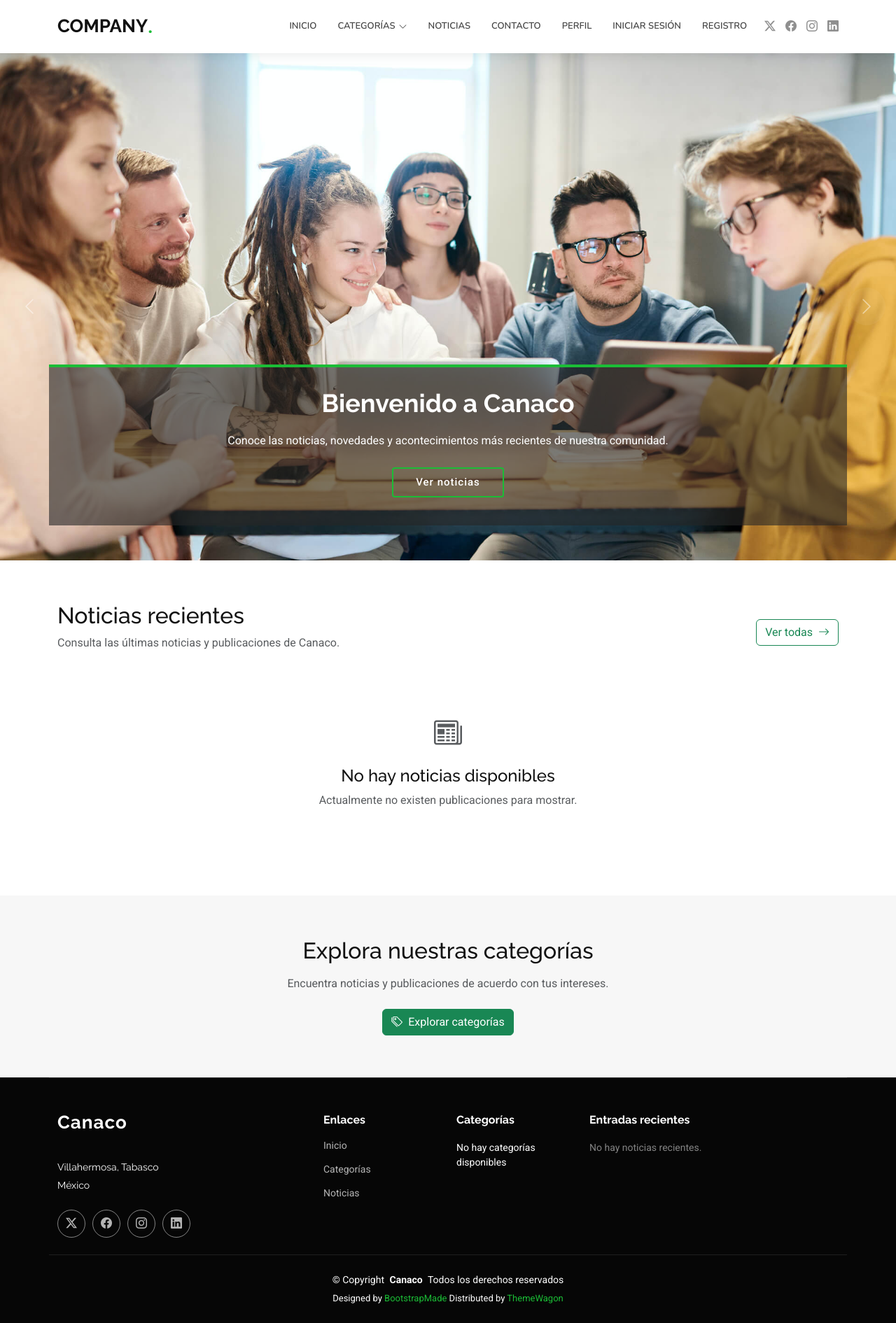
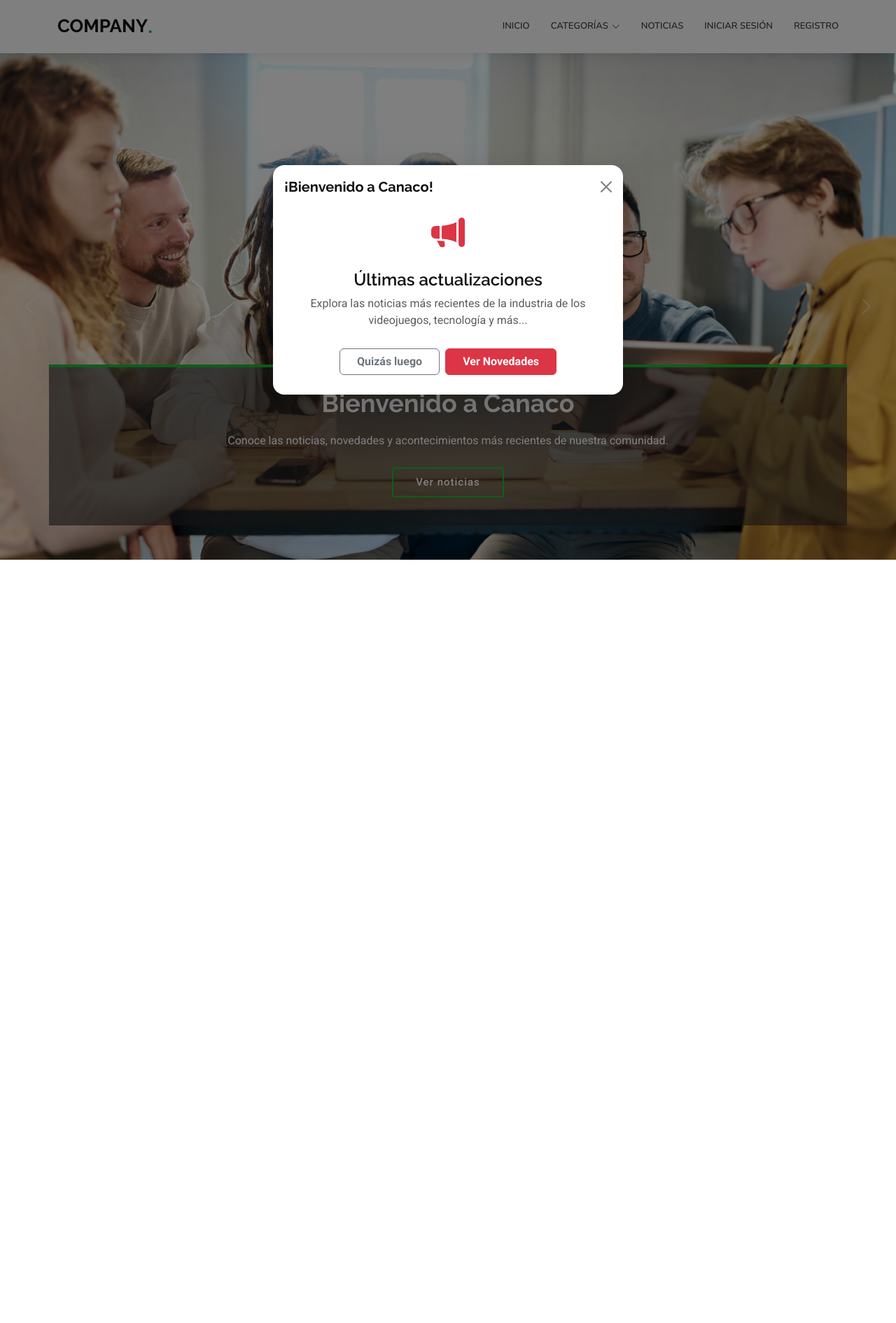
Before and after one commit to IngJoseAntonioRamirezGarcia/cms_canaco, a Django app: page / in a window 1280 px wide. Shown: the whole page at 70% size. After the commit the page ends 800 px from the top, so only its background shows below. Run offline with Django 4.2, Linux system fonts and the light colour scheme; data that the repository does not hold is empty; some libraries are stand-ins or nearby versions.

Commit message:
Actualizacion de configuracion y contenido de Canaco

```diff
--- a/canaco/home/context_processors.py
+++ b/canaco/home/context_processors.py
@@ -1,9 +1,17 @@
-from home.models import Categoria, Publicacion
+from home.models import Categoria, Publicacion, Perfil
 
 def global_categorias(request):
+    perfil_usuario = None
+
+    if request.user.is_authenticated:
+        perfil_usuario = Perfil.objects.filter(
+            user=request.user
+        ).first()
+
     return {
         'global_categorias': Categoria.objects.all().order_by('nombre'),
         'global_recientes': Publicacion.objects.filter(
             estado=Publicacion.ESTADO_PUBLICADO
-        ).order_by('-createdat')[:3]
+        ).order_by('-createdat')[:3],
+        'perfil_usuario': perfil_usuario,
     }
--- a/canaco/home/templates/home/base.html
+++ b/canaco/home/templates/home/base.html
@@ -8,4 +8,5 @@
 <body>
     <h1>Estas en la base</h1>
 </body>
+
 </html>
--- a/canaco/home/templates/home/index.html
+++ b/canaco/home/templates/home/index.html
@@ -7,6 +7,8 @@
 {% block content %}
 
 <main class="main">
+
+
 
     <!-- CARRUSEL PRINCIPAL -->
     <section id="hero" class="hero section dark-background">
@@ -281,7 +283,35 @@
         </div>
 
     </section>
+<!-- ================= MODAL DE ANUNCIO / BIENVENIDA ================= -->
+  <div class="modal fade" id="modalIndex" tabindex="-1" aria-labelledby="modalIndexLabel" aria-hidden="true">
+    <div class="modal-dialog modal-dialog-centered">
+      <div class="modal-content rounded-4 border-0 shadow-lg">
+        <div class="modal-header border-bottom-0 pb-0">
+          <h5 class="modal-title fw-bold" id="modalIndexLabel">¡Bienvenido a Canaco!</h5>
+          <button type="button" class="btn-close" data-bs-dismiss="modal" aria-label="Cerrar"></button>
+        </div>
+        <div class="modal-body text-center pt-3 pb-4">
+          <i class="bi bi-megaphone-fill text-danger mb-3 d-block" style="font-size: 3rem;"></i>
+          <h4 class="fw-semibold">Últimas actualizaciones</h4>
+          <p class="text-muted mb-0">
+            Explora las noticias más recientes de la industria de los videojuegos, tecnología y más...
+          </p>
+        </div>
+        <div class="modal-footer border-top-0 justify-content-center pt-0 pb-4">
+          <button type="button" class="btn btn-outline-secondary px-4 fw-semibold" data-bs-dismiss="modal">Quizás luego</button>
+          <a href="{% url 'home:categoria' %}" class="btn btn-danger px-4 fw-semibold">Ver Novedades</a>
+        </div>
 
+      </div>
+    </div>
+  </div>
+  <!-- ================= FIN DEL MODAL ================= -->
 </main>
-
+<script>
+    document.addEventListener("DOMContentLoaded", function() {
+      var miModal = new bootstrap.Modal(document.getElementById('modalIndex'));
+      miModal.show();
+    });
+  </script>
 {% endblock content %}
--- a/canaco/home/templates/partials/footer.html
+++ b/canaco/home/templates/partials/footer.html
@@ -25,17 +25,7 @@
 
                 </div>
 
-                <div class="social-links d-flex mt-4">
 
-                    <a href="#"><i class="bi bi-twitter-x"></i></a>
-
-                    <a href="#"><i class="bi bi-facebook"></i></a>
-
-                    <a href="#"><i class="bi bi-instagram"></i></a>
-
-                    <a href="#"><i class="bi bi-linkedin"></i></a>
-
-                </div>
 
             </div>
 
--- a/canaco/home/templates/partials/header.html
+++ b/canaco/home/templates/partials/header.html
@@ -1,4 +1,3 @@
-
 {% load static %}
 
 <header id="header" class="header d-flex align-items-center sticky-top">
@@ -27,11 +26,23 @@
                     </a>
 
                 <ul>
+
+                    {% for categoria in global_categorias %}
+
                     <li>
-                            <a href="{% url 'home:categoria' %}">
-                                Tecnología
+                        <a href="{% url 'home:categoria_detalle' categoria.pk %}">
+                            {{ categoria.nombre }}
                         </a>
                     </li>
+
+                    {% empty %}
+
+                    <li>
+                        <span>No hay categorías disponibles</span>
+                    </li>
+
+                    {% endfor %}
+
                 </ul>
                 </li>
 
@@ -42,19 +53,27 @@
                     </a>
                 </li>
 
-                <!-- Contacto -->
+                <!-- Perfil / Login / Registro -->
+                {% if request.user.is_authenticated %}
+
+                    <!-- Imagen del usuario -->
                     <li>
-                    <a href="{% url 'home:contactanos' %}">
-                        Contacto
+                        <a href="{% url 'home:perfil' %}" class="d-flex align-items-center">
+                            {% if perfil_usuario.foto_perfil %}
+                                <img src="{{ perfil_usuario.foto_perfil.display_url }}"
+                                     alt="Foto de perfil"
+                                     class="rounded-circle"
+                                     style="width: 35px; height: 35px; object-fit: cover;">
+                            {% else %}
+                                <img src="{% static 'img/about.jpg' %}"
+                                     alt="Foto de perfil"
+                                     class="rounded-circle"
+                                     style="width: 35px; height: 35px; object-fit: cover;">
+                            {% endif %}
                         </a>
                     </li>
 
-                <!-- Perfil -->
-                <li>
-                    <a href="{% url 'home:perfil' %}">
-                        Perfil
-                    </a>
-                </li>
+                {% else %}
 
                     <!-- Iniciar sesión -->
                     <li>
@@ -70,30 +89,15 @@
                         </a>
                     </li>
 
+                {% endif %}
+
             </ul>
 
             <!-- Menú para dispositivos móviles -->
             <i class="mobile-nav-toggle d-xl-none bi bi-list"></i>
         </nav>
 
-        <!-- Redes sociales -->
-        <div class="header-social-links">
-            <a href="#" class="twitter">
-                <i class="bi bi-twitter-x"></i>
-            </a>
 
-            <a href="#" class="facebook">
-                <i class="bi bi-facebook"></i>
-            </a>
-
-            <a href="#" class="instagram">
-                <i class="bi bi-instagram"></i>
-            </a>
-
-            <a href="#" class="linkedin">
-                <i class="bi bi-linkedin"></i>
-            </a>
-        </div>
 
     </div>
 </header>
--- a/requirements.txt
+++ b/requirements.txt
@@ -5,3 +5,4 @@ mysqlclient==2.2.8
 PyMySQL==1.2.3
 sqlparse==0.6.0
 tzdata==2026.2
+django-environ==0.14.0
```
Also changed, not shown: canaco/canaco/settings.py (+25 -8 lines), 4 other files. Lines whose indentation alone changed are shown as unchanged.
